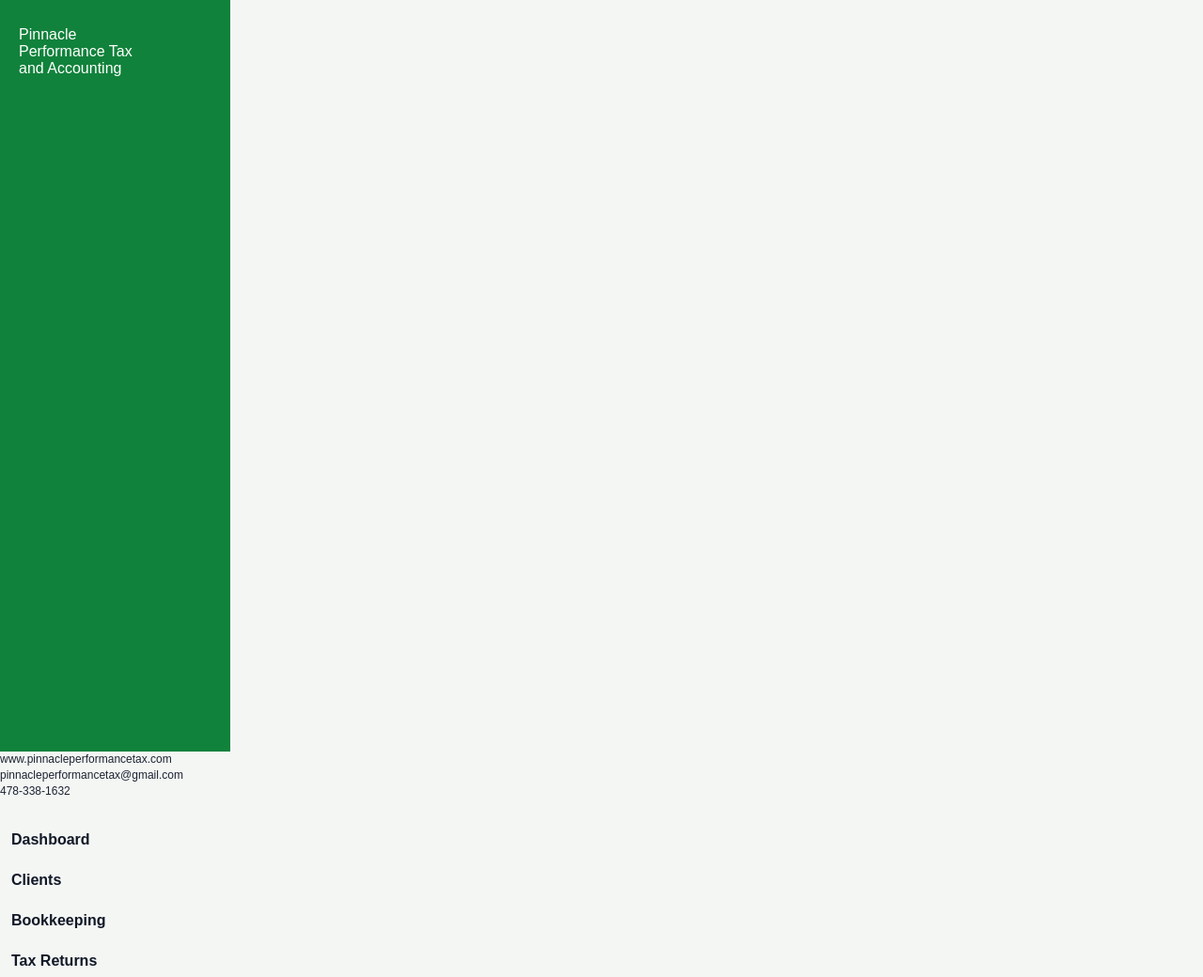
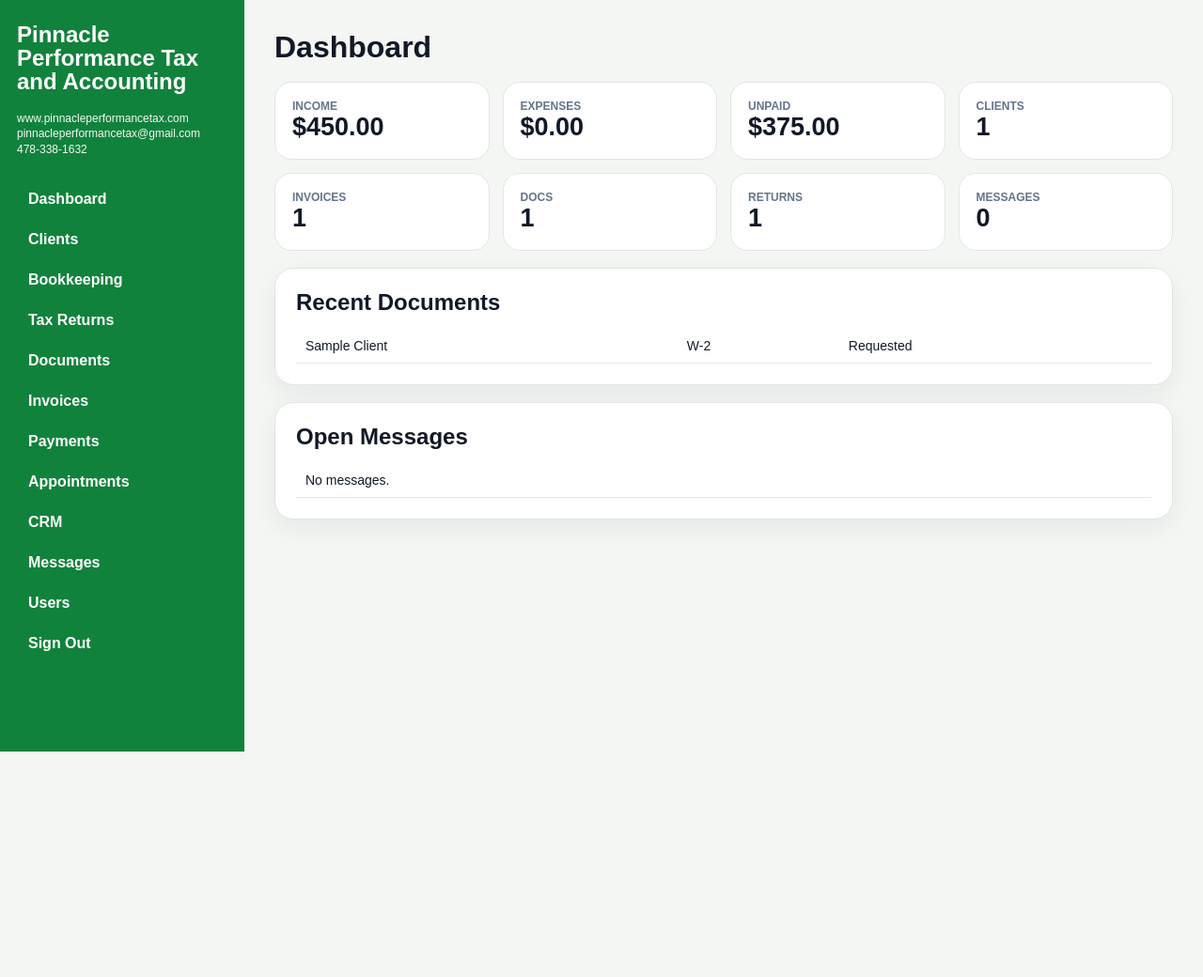
Before and after one commit to pinnacleperformancetax-hash/ppt-tax-portal, a Flask app: page /dashboard in a window 1280 px wide. Shown: the top 1040 px of the page at 94% size. After the commit the page ends 800 px from the top, so only its background shows below. Run offline with Flask 3, Linux system fonts and the light colour scheme; a user stored in the database is signed in; data comes from the database, SQL or seed files in the repository; data that the repository does not hold is empty.

Commit message:
Modify aside styles for improved layout
Updated the aside element's styles for better layout.

```diff
--- a/templates/base.html
+++ b/templates/base.html
@@ -47,8 +47,7 @@
 <body>
 {% if request.path != '/login' %}
 <div class="layout">
-  <aside style="background:#11823b !important; background-image:none !important; color:white !important;'>
-    <div class="brand">Pinnacle<br>Performance Tax<br>and Accounting</div>
+  <aside style="background:#11823b !important; background-image:none !important; color:white !important; width:260px; min-height:100vh; padding:24px 18px; box-sizing:border-box;">    <div class="brand">Pinnacle<br>Performance Tax<br>and Accounting</div>
     <div class="contact">{{ brand.website }}<br>{{ brand.email }}<br>{{ brand.phone }}</div>
     <nav>
       {% if current_user.is_authenticated and current_user.role == 'admin' %}
```
